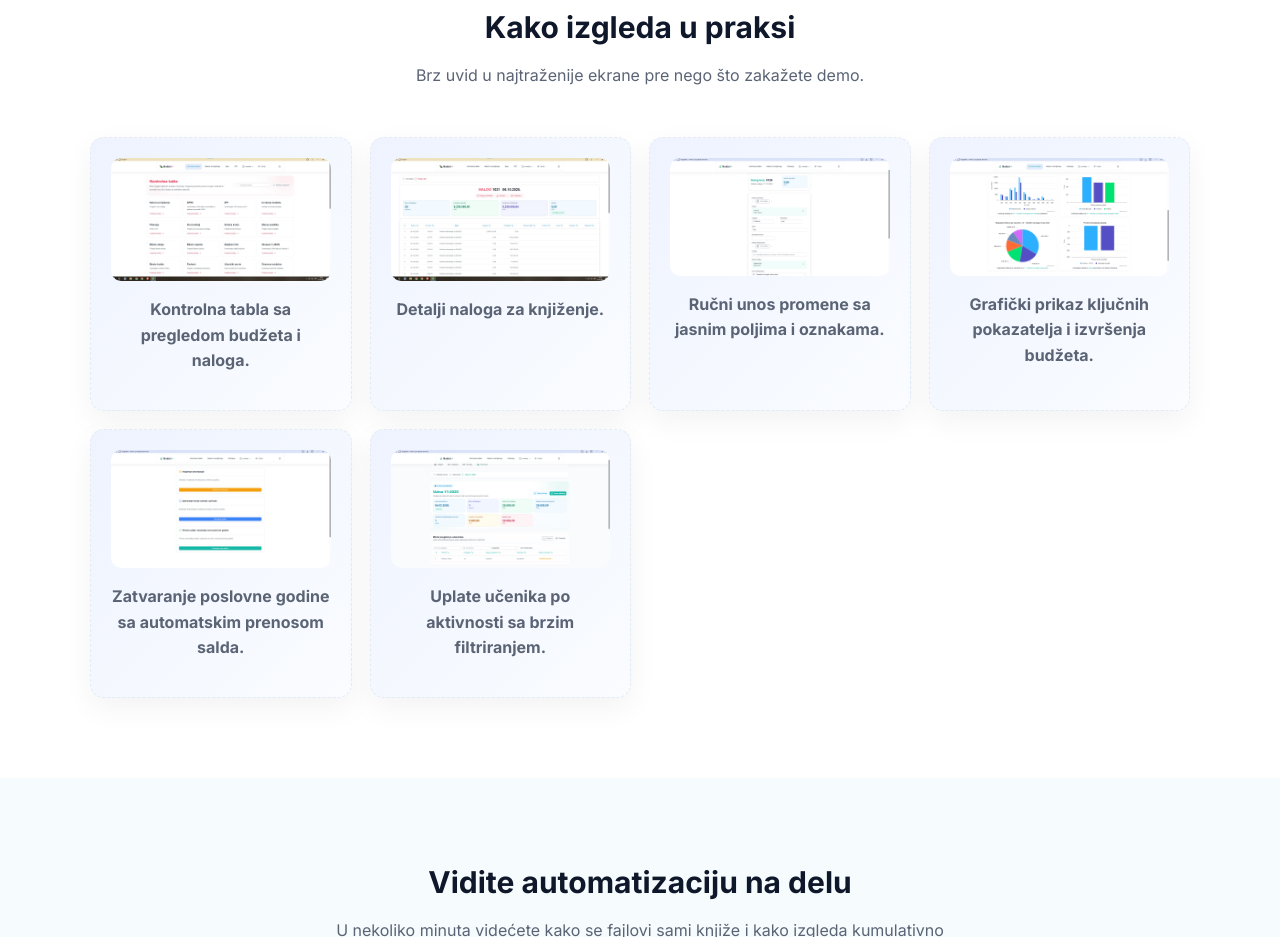
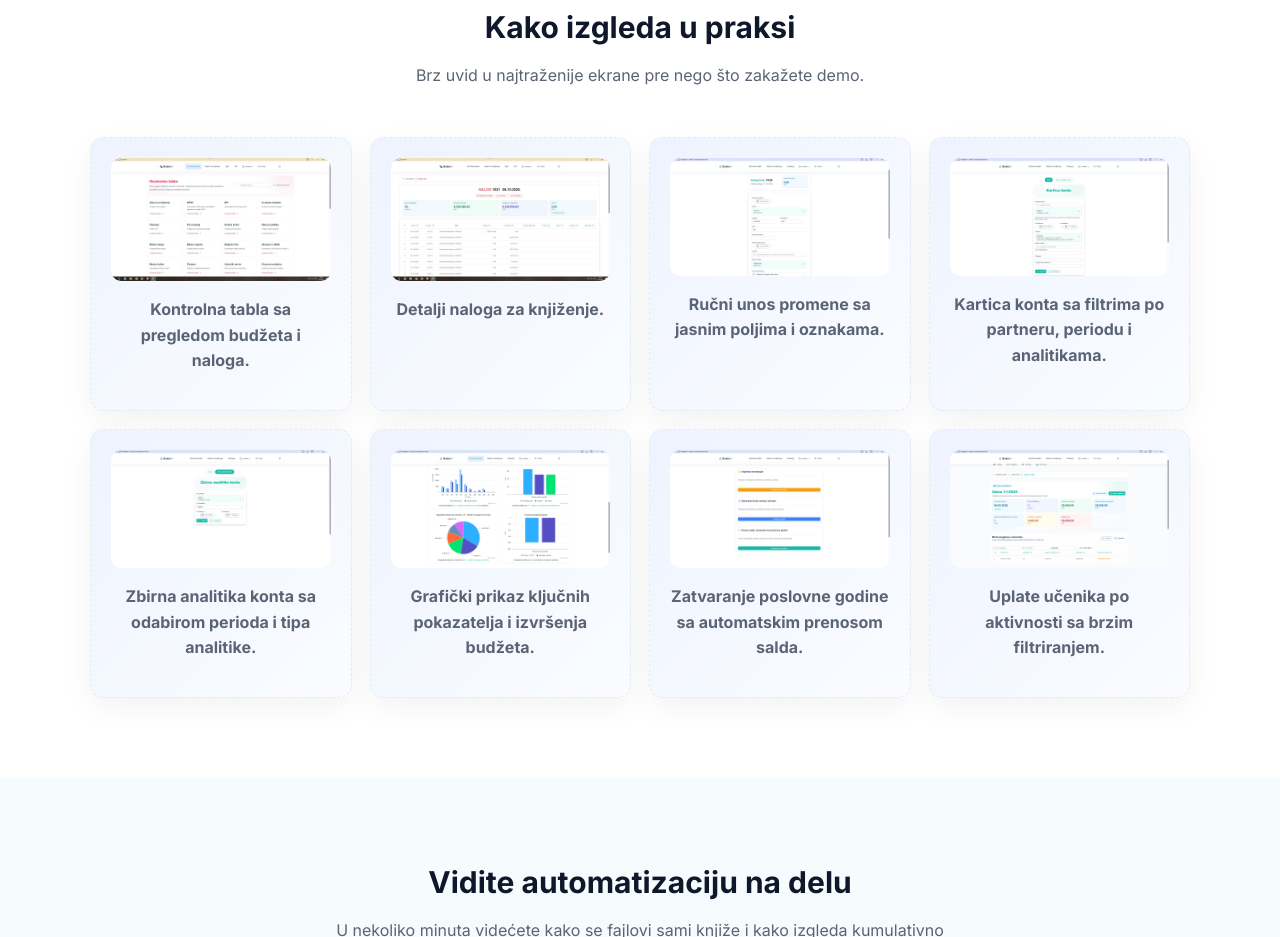
Before and after one commit to aleksandar-pejkovic/budget-plus-rs, a plain HTML site: page index.html in a window 1280 px wide. Shown: the part 5143-6080 px from the top of the page. Drawn offline with Linux system fonts and the light colour scheme.

Commit message:
Add screenshots for account card and summary analytics

```diff
--- a/index.html
+++ b/index.html
@@ -263,6 +263,18 @@
               <img src="assets/img/rucni-unos-promene.png" alt="Ručni unos promene na nalogu">
             </a>
             <p>Ručni unos promene sa jasnim poljima i oznakama.</p>
+          </article>
+          <article class="card screenshot">
+            <a href="assets/img/kartica-konta.png" target="_blank" rel="noopener">
+              <img src="assets/img/kartica-konta.png" alt="Kartica konta sa filterima">
+            </a>
+            <p>Kartica konta sa filtrima po partneru, periodu i analitikama.</p>
+          </article>
+          <article class="card screenshot">
+            <a href="assets/img/zbirna-analitika.png" target="_blank" rel="noopener">
+              <img src="assets/img/zbirna-analitika.png" alt="Zbirna analitika konta">
+            </a>
+            <p>Zbirna analitika konta sa odabirom perioda i tipa analitike.</p>
           </article>
           <article class="card screenshot">
             <a href="assets/img/grafikoni.png" target="_blank" rel="noopener">
```
Also changed, not shown: assets/img/kartica-konta.png (added), assets/img/zbirna-analitika.png (added).
